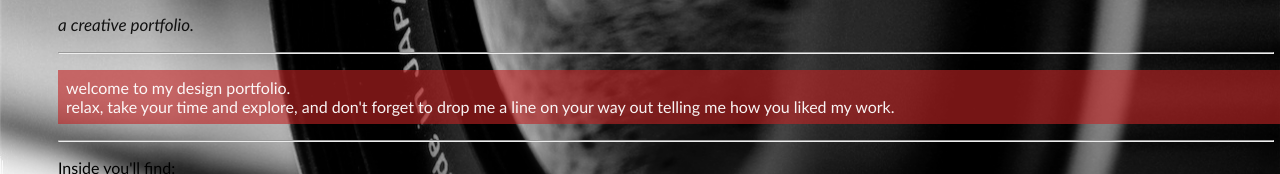
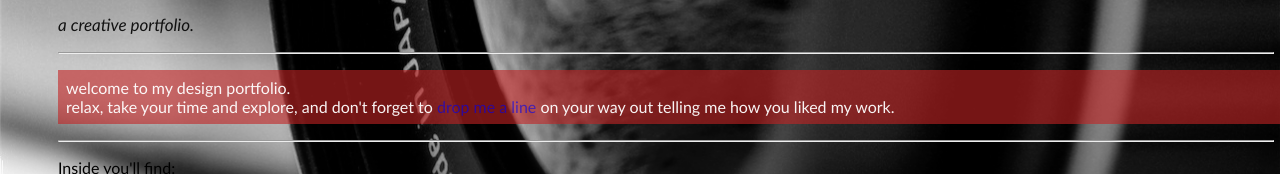
Before and after one commit to printedkloud/printedkloud.github.io, a plain HTML site: page week3/index.html in a window 1280 px wide. Shown: the part 340-514 px from the top of the page. Drawn offline with Linux system fonts and the light colour scheme.

Commit message:
added email link

```diff
--- a/week3/css/main.css
+++ b/week3/css/main.css
@@ -51,6 +51,11 @@ p.welcome {
 	padding: 8px;
 }
 
+a {
+	text-decoration: none;
+	color: rgba(0,0,240,0.6);
+}
+
 ul.a {
 	list-style-type: square;
 	color: rgba(0,0,0,0.7);
--- a/week3/index.html
+++ b/week3/index.html
@@ -16,7 +16,7 @@
 	<hr>
 
 	<p class="welcome">welcome to my design portfolio.<br>
-	relax, take your time and explore, and don't forget to drop me a line on your way out telling me how you liked my work. </p>
+	relax, take your time and explore, and don't forget to <a href="mailto:rahbidijon.wood@gmail.com?Subject=pk%contact">drop me a line</a> on your way out telling me how you liked my work. </p>
 
 	<hr>
 
```
